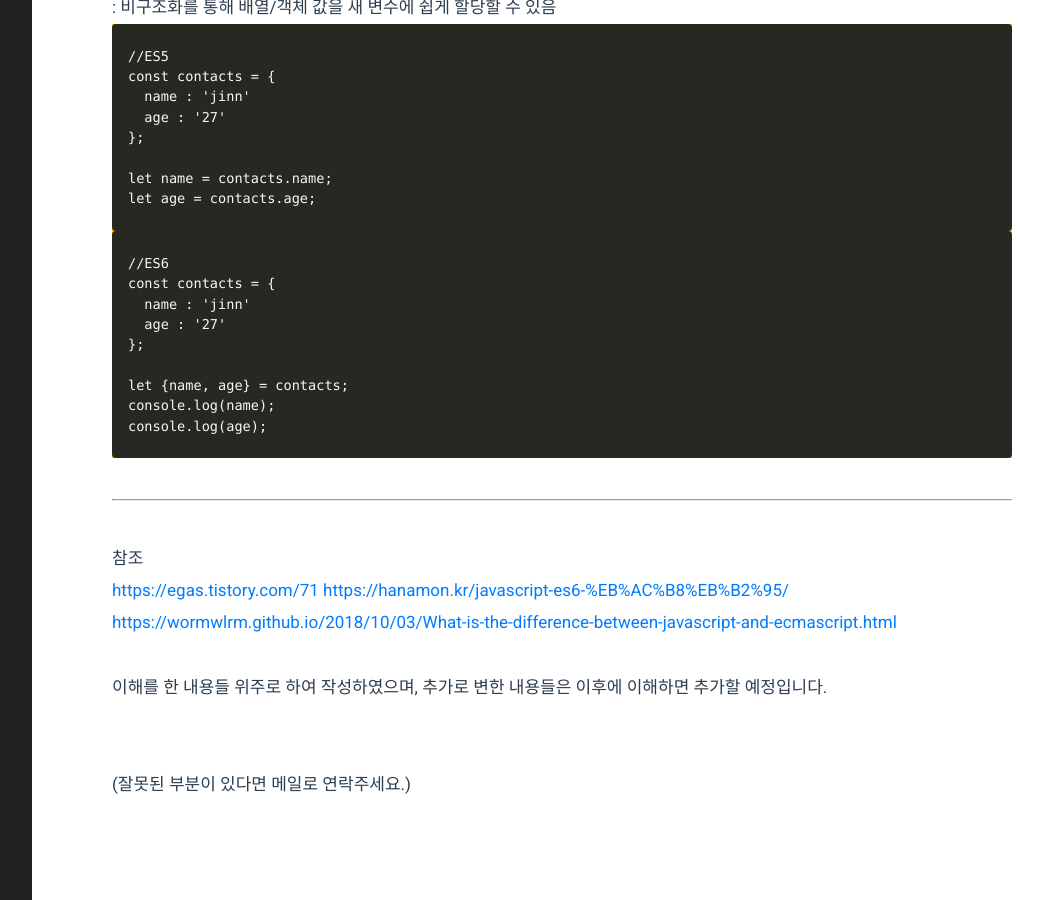
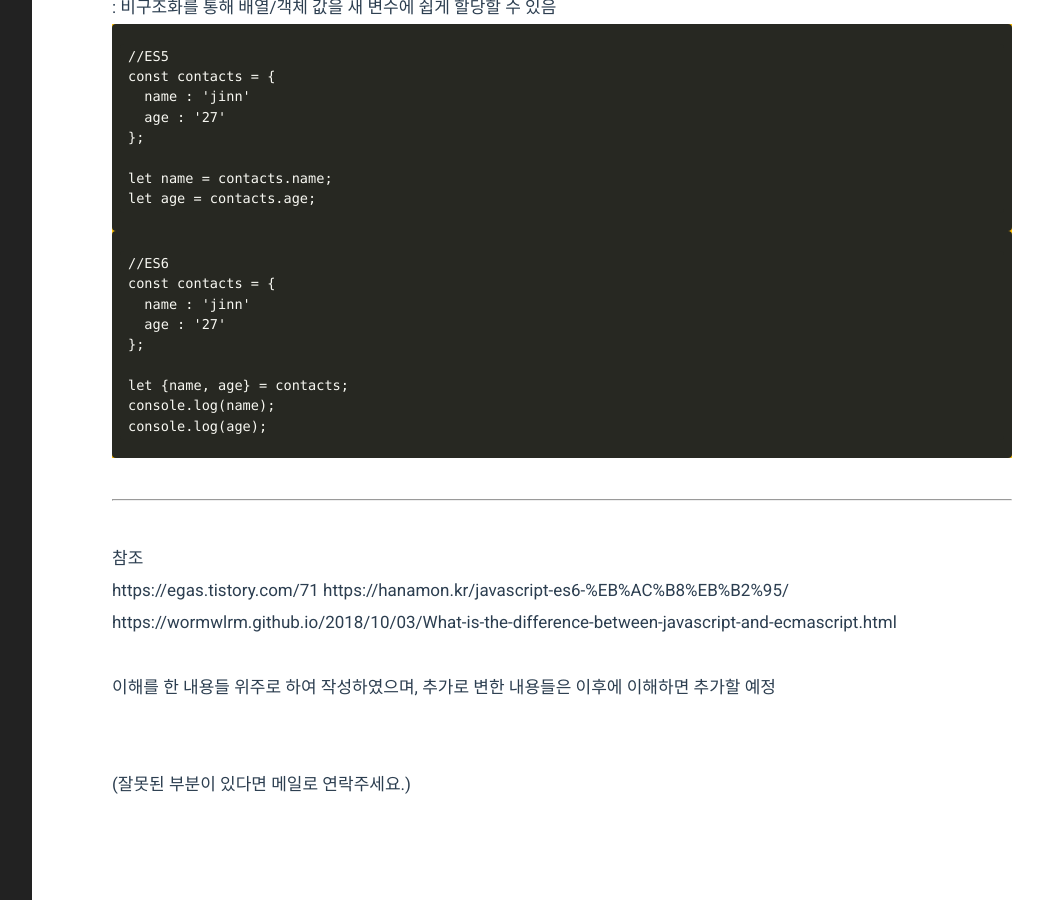
Before and after one commit to zinnli/zinnli.github.io, a Jekyll site: the page built from _posts/2022-10-02-JavaScript_ES6_01.markdown, in a window 1280 px wide and 900 px high, scrolled down 3157 px. Shown: the whole window, without its empty margins (188-1231 px from the left). Built offline with Jekyll 4.4.1, drawn with Linux system fonts in a browser that asks for light colours.

Commit message:
업로드 오류로 재업로드 3

```diff
--- a/_posts/2022-10-02-JavaScript_ES6_01.markdown
+++ b/_posts/2022-10-02-JavaScript_ES6_01.markdown
@@ -170,12 +170,12 @@
 <br/>
 
 참조 <br/>
-<https://egas.tistory.com/71>
-<https://hanamon.kr/javascript-es6-%EB%AC%B8%EB%B2%95/>
-<https://wormwlrm.github.io/2018/10/03/What-is-the-difference-between-javascript-and-ecmascript.html>
+https://egas.tistory.com/71
+https://hanamon.kr/javascript-es6-%EB%AC%B8%EB%B2%95/
+https://wormwlrm.github.io/2018/10/03/What-is-the-difference-between-javascript-and-ecmascript.html
 
 <br/>
-이해를 한 내용들 위주로 하여 작성하였으며, 추가로 변한 내용들은 이후에 이해하면 추가할 예정입니다.
+이해를 한 내용들 위주로 하여 작성하였으며, 추가로 변한 내용들은 이후에 이해하면 추가할 예정
 <br/>
 <br/>
 <br/>
--- a/_posts/2022-10-02-WIL_01.markdown
+++ b/_posts/2022-10-02-WIL_01.markdown
@@ -89,4 +89,4 @@
 
 <br/>
 
-[JS ES6 나머지 정리 -> Click!](https://zinnli.github.io/javascript/2022/10/02/Javascript_ES6_01.html)
+[JS ES6 나머지 정리 -> Click!](https://zinnli.github.io/javascript/2022/10/02/JavaScript_ES6_01.html)
```
